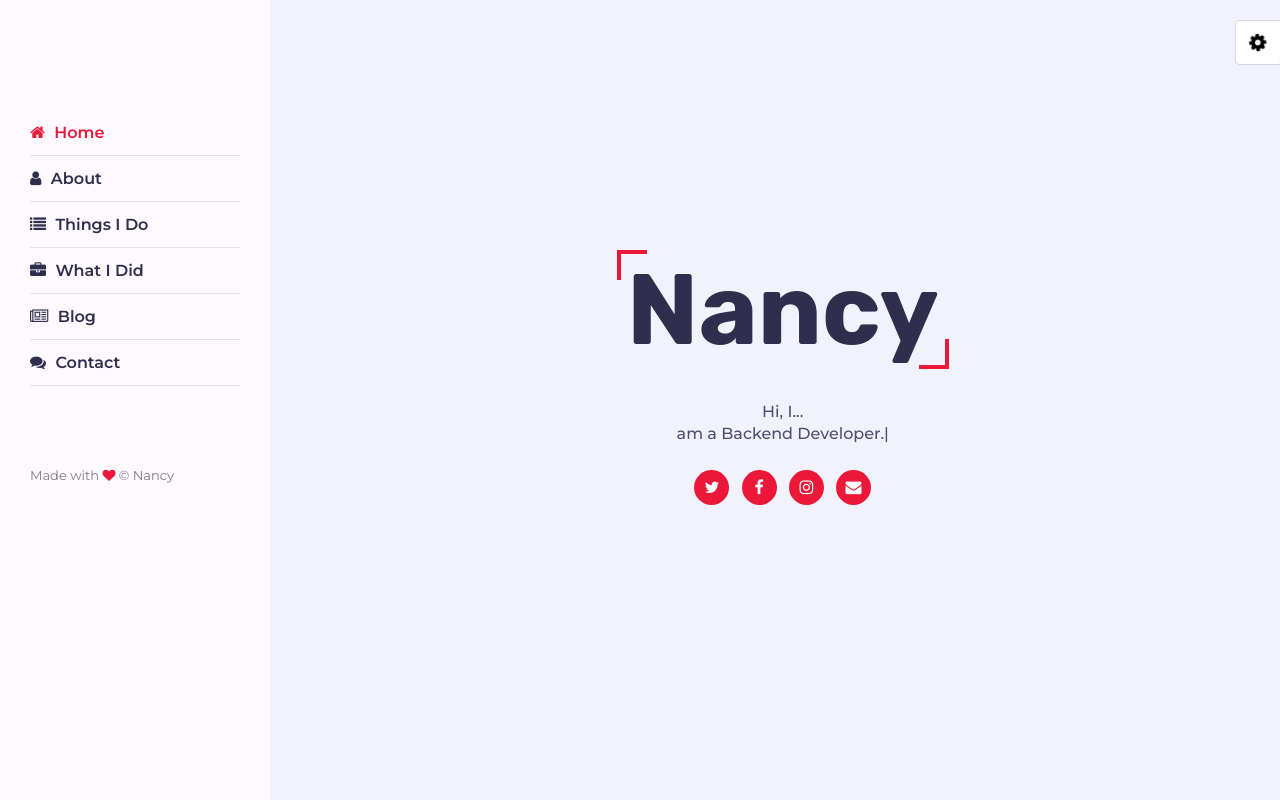
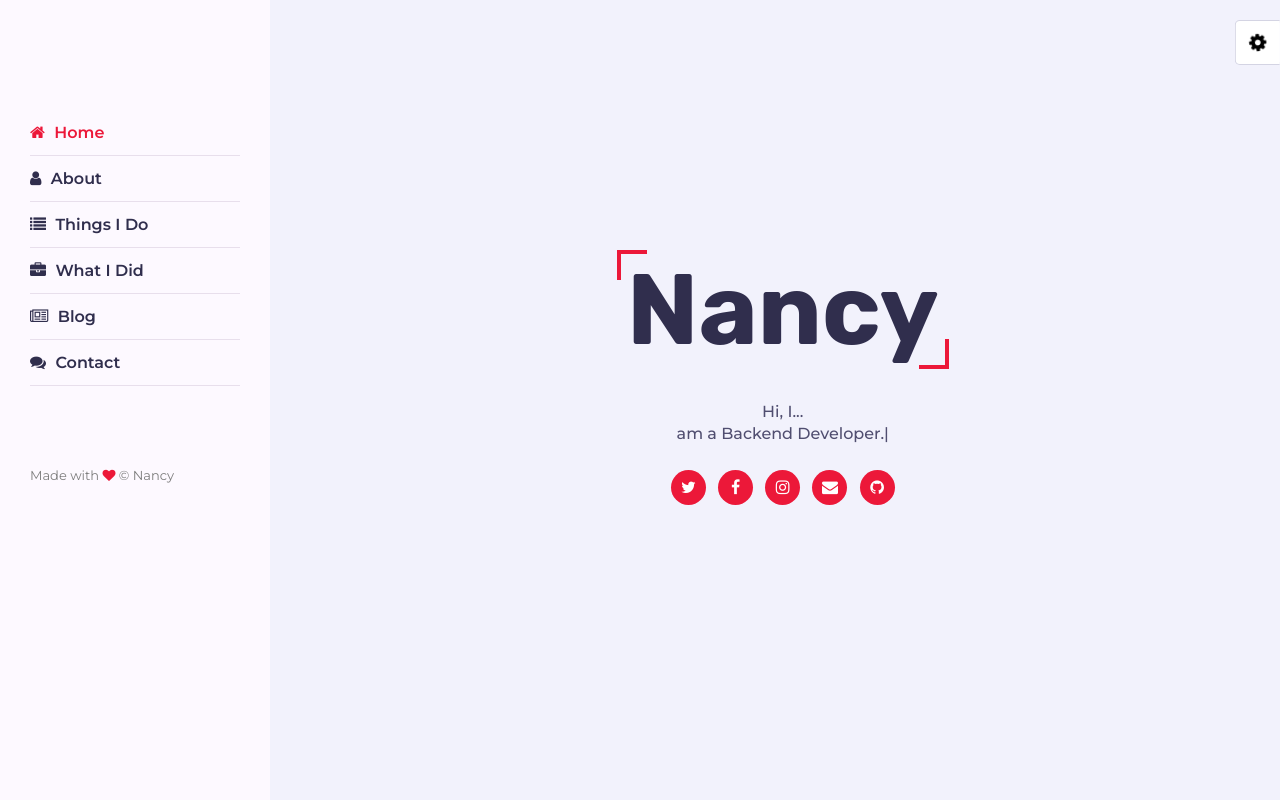
Before and after one commit to nancyepey/demo-portfolio, a plain HTML site: page Portfolio/index.html in a window 1280 px wide. Drawn offline with Linux system fonts and the light colour scheme; a script that the page names is missing.

Commit message:
added github link

```diff
--- a/Portfolio/index.html
+++ b/Portfolio/index.html
@@ -137,6 +137,7 @@
                 <a href="https://facebook.com/nancyepey" target="_blank"><i class="fa fa-facebook"></i></a>
                 <a href="https://instagram.com/happygirlsthatcode?igshid=169x98a5z4dkr" target="_blank"><i class="fa fa-instagram"></i></a>
                 <a href="mailto:iamnancycontme@outlook.com? subject=subject text"><i class="fa fa-envelope"></i></a>
+                <a href="https://github.com/nancyepey"><i class="fa fa-github"></i></a>
               </div>
             </div>
           </div>
```
